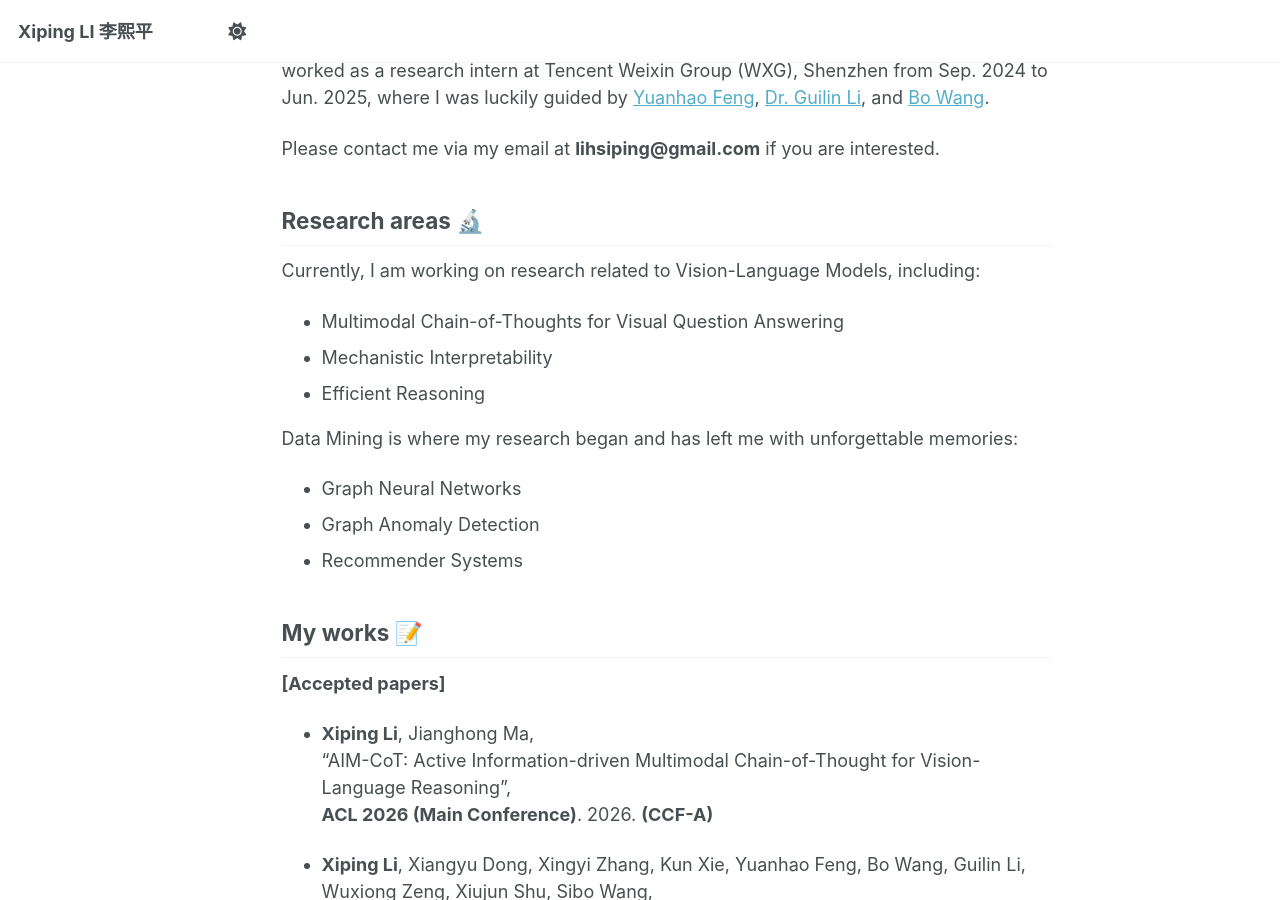
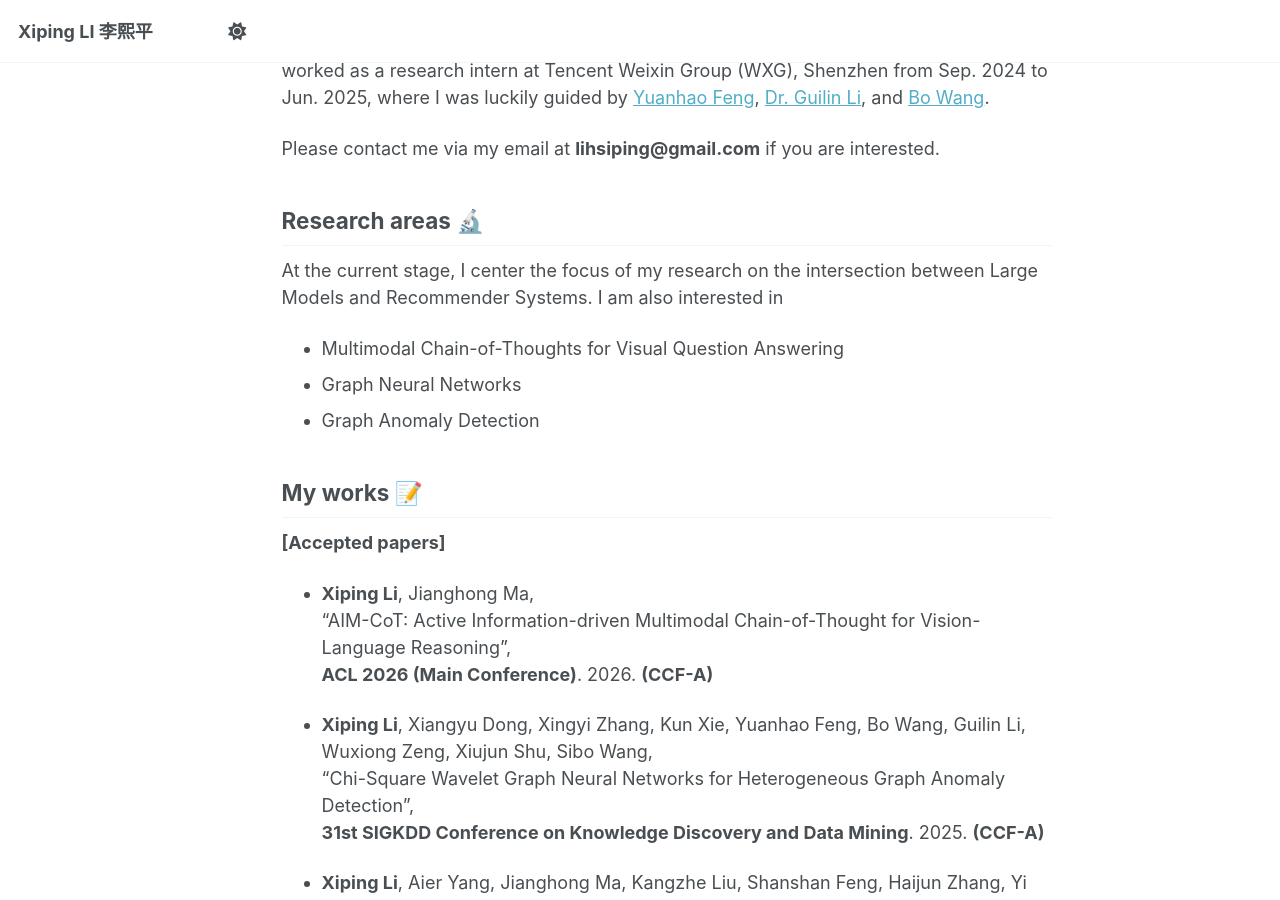
Before and after one commit to li-xiping/li-xiping.github.io, a Jekyll site: the page built from _pages/about.md, in a window 1280 px wide and 900 px high, scrolled down 442 px. Built offline with Jekyll 4.4.1, drawn with Linux system fonts in a browser that asks for light colours; a script that is not in the unit is left out.

Commit message:
Update about.md

```diff
--- a/_pages/about.md
+++ b/_pages/about.md
@@ -34,16 +34,11 @@ Please contact me via my email at **lihsiping@gmail.com** if you are interested.
 
 Research areas 🔬
 ------
-Currently, I am working on research related to Vision-Language Models, including:
+
+At the current stage, I center the focus of my research on the intersection between Large Models and Recommender Systems. I am also interested in
 - Multimodal Chain-of-Thoughts for Visual Question Answering
-- Mechanistic Interpretability
-- Efficient Reasoning
-
-
-Data Mining is where my research began and has left me with unforgettable memories:
 - Graph Neural Networks
 - Graph Anomaly Detection
-- Recommender Systems
 
 
 My works 📝
```
